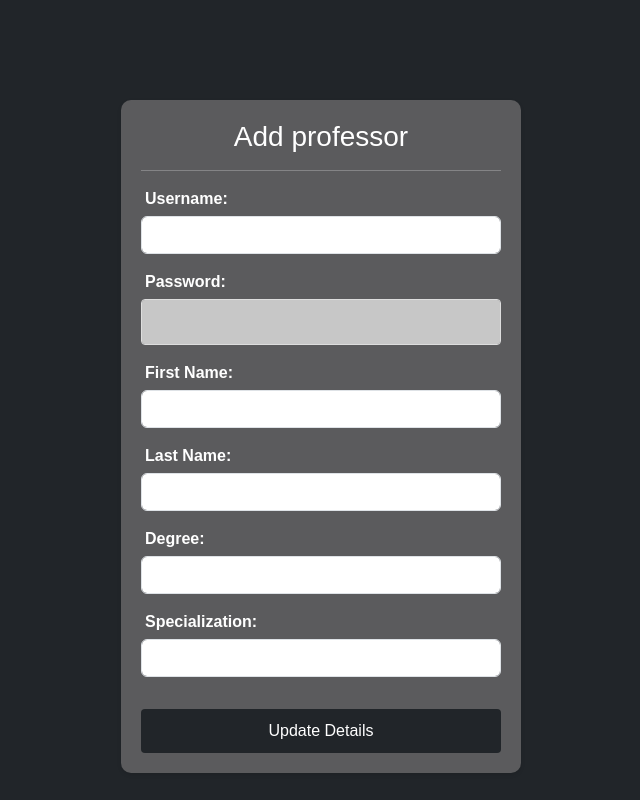
After one commit to Abdelouafi09/UPM_Quiz, a Flask app: template templates/add_professor.html in a window 1280 px wide. The commit adds this page. Shown: the whole page, without its empty margins (319-959 px from the left). Run offline with Flask 3, Linux system fonts and the light colour scheme; the template is opened without the code that fills it: values that come from a table or form of the project are taken from there, others are empty.

Commit message:
add professor optimized, on another template

```diff
--- a/app.py
+++ b/app.py
@@ -101,35 +101,6 @@ def delete(user_id):
     session0.commit()
 
 
-# Add professor
-
-
-def add_professor(form):
-    if form.validate_on_submit():
-        # Retrieve data from the form
-        username = form.username.data
-        password = form.password.data
-        f_name = form.f_name.data
-        l_name = form.l_name.data
-        degree = form.degree.data
-        specialization = form.specialization.data
-
-        # Create a new user entry in the 'users' table
-        # and a new professor entry in the 'professors' table
-        # Save the changes to the database
-        user = User(username=username,
-                    user_password=password,
-                    user_role='professor',
-                    f_name=f_name,
-                    l_name=l_name)
-        professor = Professor(degree=degree, specialization=specialization)
-        user.professor = professor
-        session0.add(user)
-        session0.commit()
-
-        return redirect(
-            '/dashboard')  # Redirect to a success page or desired route
-
 # add student
 
 
@@ -153,6 +124,7 @@ def add_student(form):
         student = Student(class_id=class_id)
         user.student = student
         session0.add(user)
+        session0.commit()
         session0.commit()
         return redirect('/dashboard')
 
@@ -232,19 +204,10 @@ def fill_prof_form(professor, form):
 
 @app.route('/dashboard', methods=['GET', 'POST'])
 def dashboard():
-
+    classes = load_classes()
     students = load_students()
     professors = load_professors()
-    classes = load_classes()
-
-    form_prof = ProfessorForm()
-    add_professor(form_prof)
-
-    form_stu = StudentForm()
-    form_stu.class_id.choices = [(c.class_id, c.class_name) for c in classes]
-    add_student(form_stu)
-    return render_template('dashboard.html', form_prof=form_prof,
-                           form_stu=form_stu,
+    return render_template('dashboard.html',
                            professors=professors,
                            students=students,
                            classes=classes)
@@ -255,6 +218,33 @@ def sup_user(user_id):
     delete(user_id)
     return redirect('/dashboard')
 
+@app.route('/add_professor', methods=['POST'])
+def add_professor():
+    form = ProfessorForm()
+    if form.validate_on_submit():
+        # Retrieve data from the form
+        username = form.username.data
+        password = form.password.data
+        f_name = form.f_name.data
+        l_name = form.l_name.data
+        degree = form.degree.data
+        specialization = form.specialization.data
+
+        # Create a new user entry in the 'users' table
+        # and a new professor entry in the 'professors' table
+        # Save the changes to the database
+        user = User(username=username,
+                    user_password=password,
+                    user_role='professor',
+                    f_name=f_name,
+                    l_name=l_name)
+        professor = Professor(degree=degree, specialization=specialization)
+        user.professor = professor
+        session0.add(user)
+        session0.commit()
+        return redirect(
+            '/dashboard')
+    return render_template('add_professor.html', form=form)
 
 @app.route('/edit_professor/<int:professor_id>', methods=['GET', 'POST'])
 def edit_professor(professor_id):
--- /dev/null
+++ b/templates/add_professor.html
@@ -0,0 +1,109 @@
+<!DOCTYPE html>
+<html>
+<head>
+    <title>Add Professor</title>
+    <link href="https://cdn.jsdelivr.net/npm/bootstrap@5.3.0/dist/css/bootstrap.min.css" rel="stylesheet">
+    <style>
+        /* CSS styles go here */
+        /* Reset default styles */
+        body, h1, h2, h3, p, ul, nav, a {
+            margin: 0;
+            padding: 0;
+        }
+
+        /* Main styles */
+        body {
+            font-family: Arial, sans-serif;
+            background-color: #212529;
+            color: #fff;
+        }
+
+        header h1 {
+            margin-bottom: 10px;
+        }
+
+        .content {
+            max-width: 400px; /* Adjust the maximum width as needed */
+            margin: 0 auto; /* Center the form horizontally */
+            padding: 20px;
+            background-color: #5b5b5d;
+            box-shadow: 0 2px 4px rgba(0, 0, 0, 0.1);
+            border-radius: 10px;
+            margin-top: 100px; /* Adjust the top margin as needed */
+        }
+
+        h3 {
+            margin-bottom: 10px;
+          text-align: center;
+        }
+
+        .form label {
+                display: block;
+    margin-bottom: 5px;
+    font-weight: bold;
+    margin-top: 1rem;
+    margin-left: 4px;
+        }
+
+        .form input[type="email"],
+        .form input[type="password"] {
+            width: 100%;
+            padding: 10px;
+            margin-bottom: 10px;
+            background-color: #c7c7c7;
+            border: 1px solid #ddd;
+            border-radius: 4px;
+        }
+
+        .form button {
+                width: 100%;
+    padding: 10px 20px;
+    background-color: #212529;
+    color: #fff;
+    border: none;
+    margin-top: 2rem;
+    border-radius: 4px;
+    cursor: pointer;
+        }
+
+    </style>
+</head>
+<body>
+    <header>
+        <!-- Include your navigation here -->
+    </header>
+
+    <div class="content">
+        <h3>Add professor</h3>
+      <hr>
+        <form class="form" method="post" action="{{ url_for('add_professor') }}">
+        {{ form.csrf_token }}
+        {{ form.hidden_tag() }}
+
+        <label for="username">Username:</label>
+        {{ form.username(class="form-control") }}
+
+        <label for="password">Password:</label>
+        {{ form.password(class="form-control") }}
+
+        <label for="f_name">First Name:</label>
+        {{ form.f_name(class="form-control") }}
+
+        <label for="l_name">Last Name:</label>
+        {{ form.l_name(class="form-control") }}
+
+        <label for="degree">Degree:</label>
+        {{ form.degree(class="form-control") }}
+
+        <label for="specialization">Specialization:</label>
+        {{ form.specialization(class="form-control") }}
+
+        <button type="submit" class=" btn-primary">Update Details</button>
+    </form>
+    </div>
+
+    <!-- Include your footer here -->
+
+    <script src="https://cdn.jsdelivr.net/npm/bootstrap@5.3.0/dist/js/bootstrap.bundle.min.js"></script>
+</body>
+</html>
```
Also changed, not shown: templates/add_student.html (added, +61 -0 lines), templates/dashboard.html (+7 -100 lines).
